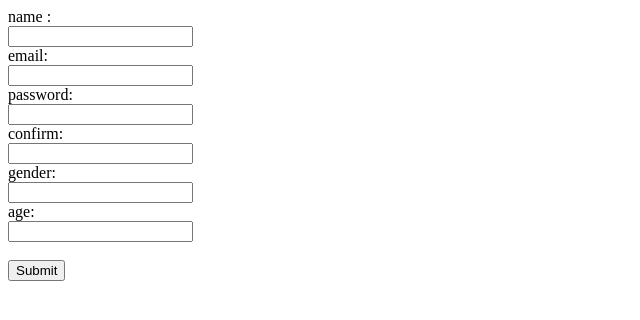
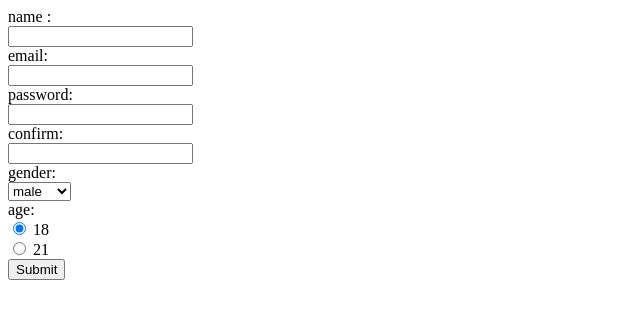
Before and after one commit to riasat97/php-crud, a PHP site: page /create.php in a window 1280 px wide. Shown: the top 320 px of the page, without its empty margins (0-640 px from the left). Run offline with PHP 8.4, Linux system fonts and the light colour scheme.

Commit message:
2nd commit

```diff
--- a/create.php
+++ b/create.php
@@ -13,7 +13,7 @@
 	  $id=mysqli_insert_id($con);
 	  $_SESSION["username"]=$_POST['name'];
 	  if($res){
-		  header("location:index.php?id=$id");
+		  header("location:show.php?id=$id");
 	  }
 	  else echo "false";
   }
@@ -32,10 +32,15 @@
    confirm:<br>
    <input type="password" name="confirm_password" value=""><br>
    gender:<br>
-   <input type="text" name="gender" value=""><br>
+   <select name="gender">
+	<option value="1" selected>male</option>
+	<option value="2">female</option>
+	<option value="3">both</option>
+   </select><br>
    age:<br>
-   <input type="text" name="age" value=""><br><br>
 
+    <input type="radio" name="age" value="18" checked> 18<br>
+    <input type="radio" name="age" value="21"> 21<br>
    <input type="submit" name="save">
    </form>
  </body>
```
